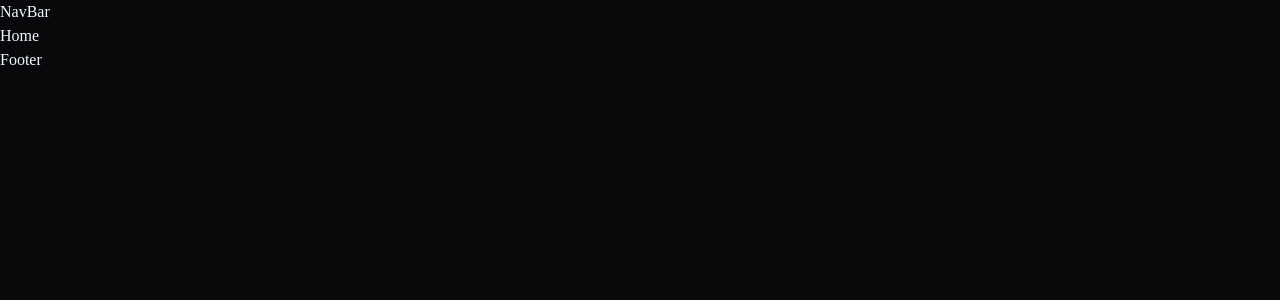
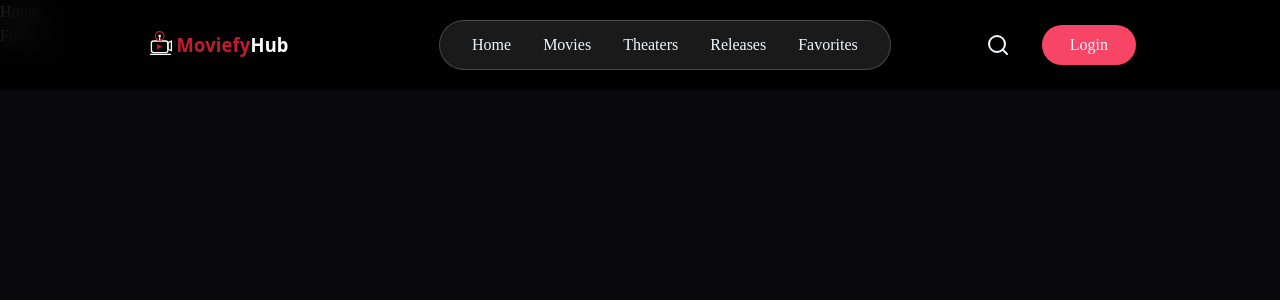
Before and after one commit to MehmoodCoder/Movie_Booking_MERN_App, a React (Vite) app in the folder client/: page / in a window 1280 px wide. Shown: the top 300 px of the page. Built offline with nearby package versions, Linux system fonts and the light colour scheme.

Commit message:
Resolve logo import error

```diff
--- a/client/src/components/NavBar.jsx
+++ b/client/src/components/NavBar.jsx
@@ -1,9 +1,79 @@
-import React from 'react'
+import React, { useState } from "react";
+import { Link } from "react-router-dom";
+import { MenuIcon, XIcon, SearchIcon } from "lucide-react";
+import logo from "../assets/logo.svg";
 
-function NavBar() {
+const Navbar = () => {
+  const [isOpen, setIsOpen] = useState(false);
+
   return (
-    <div>NavBar</div>
-  )
-}
+    <div className="fixed top-0 left-0 z-50 w-full flex items-center justify-between px-6 md:px-16 lg:px-36 py-5 bg-black/80 backdrop-blur-md">
+      <Link to="/" className="max-md:flex-1">
+        <img src={logo} alt="Logo" className="w-50 h-auto" />
+      </Link>
 
-export default NavBar
+      <div
+        className={`max-md:fixed max-md:top-0 max-md:right-0 max-md:bottom-0 max-md:bg-black/90 max-md:z-50 flex max-md:flex-col items-center max-md:justify-center gap-8 min-md:px-8 py-3 max-md:h-screen min-md:rounded-full backdrop-blur bg-black/70 md:bg-white/10 md:border border-gray-300/25 overflow-hidden transition-[width] duration-300 ${isOpen ? "max-md:w-full" : "max-md:w-0"}`}
+      >
+        <XIcon
+          className="md:hidden absolute top-6 right-6 w-6 h-6 cursor-pointer"
+          onClick={() => setIsOpen(!isOpen)}
+        />
+        <Link
+          onClick={() => {
+            (scrollTo(0, 0), setIsOpen(false));
+          }}
+          to="/"
+        >
+          Home
+        </Link>
+        <Link
+          onClick={() => {
+            (scrollTo(0, 0), setIsOpen(false));
+          }}
+          to="/movies"
+        >
+          Movies
+        </Link>
+        <Link
+          onClick={() => {
+            (scrollTo(0, 0), setIsOpen(false));
+          }}
+          to="/"
+        >
+          Theaters
+        </Link>
+        <Link
+          onClick={() => {
+            (scrollTo(0, 0), setIsOpen(false));
+          }}
+          to="/"
+        >
+          Releases
+        </Link>
+        <Link
+          onClick={() => {
+            (scrollTo(0, 0), setIsOpen(false));
+          }}
+          to="/favorite"
+        >
+          Favorites
+        </Link>
+      </div>
+
+      <div className="flex items-center gap-8">
+        <SearchIcon className="max-md:hidden w-6 h-6 cursor-pointer" />
+        <button className="px-4 py-1 sm:px-7 sm:py-2 bg-primary hover:bg-primary-dull transition rounded-full font-medium cursor-pointer">
+          Login
+        </button>
+      </div>
+
+      <MenuIcon
+        className="max-md:ml-4 md:hidden w-8 h-8 cursor-pointer"
+        onClick={() => setIsOpen(!isOpen)}
+      />
+    </div>
+  );
+};
+
+export default Navbar;
```
